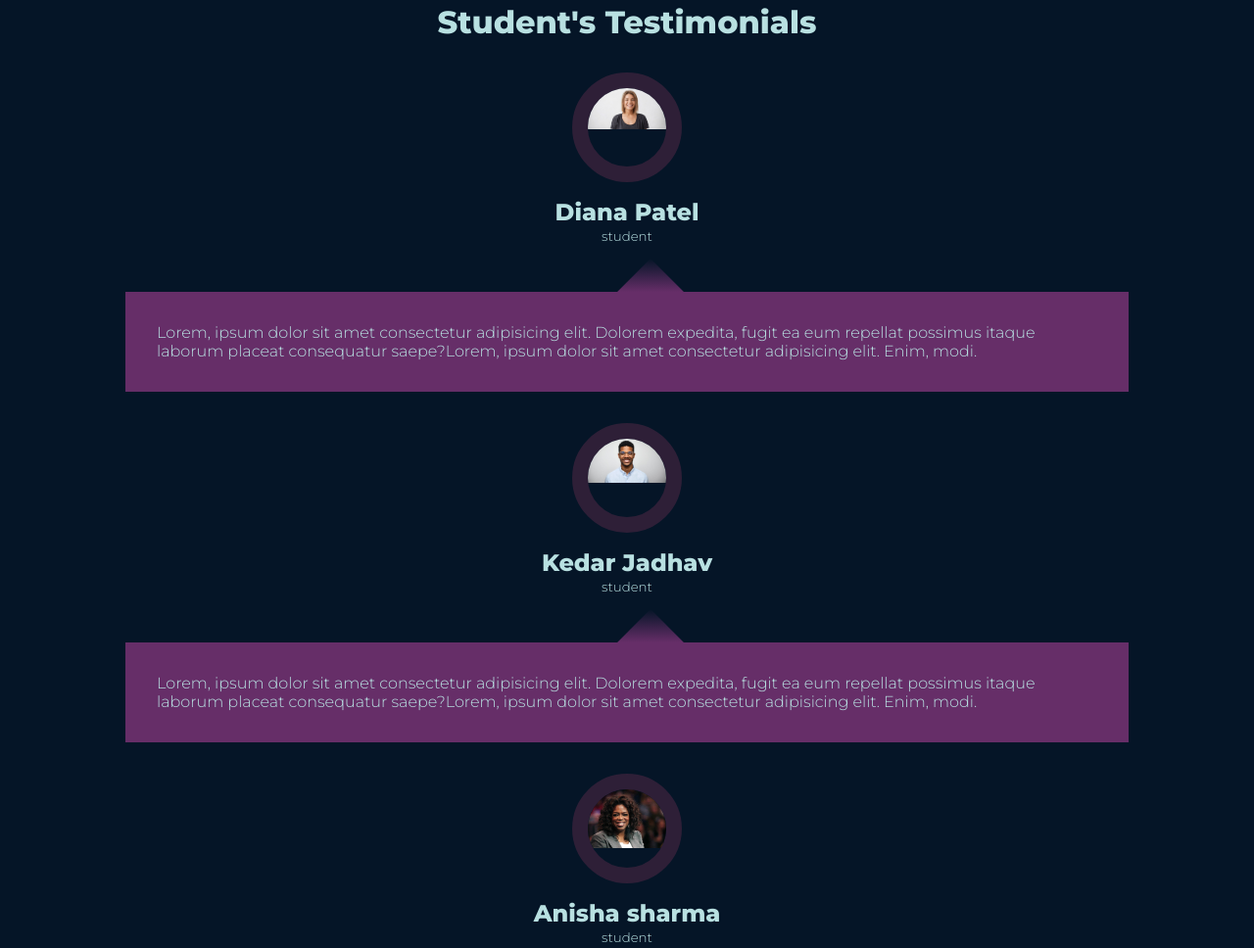
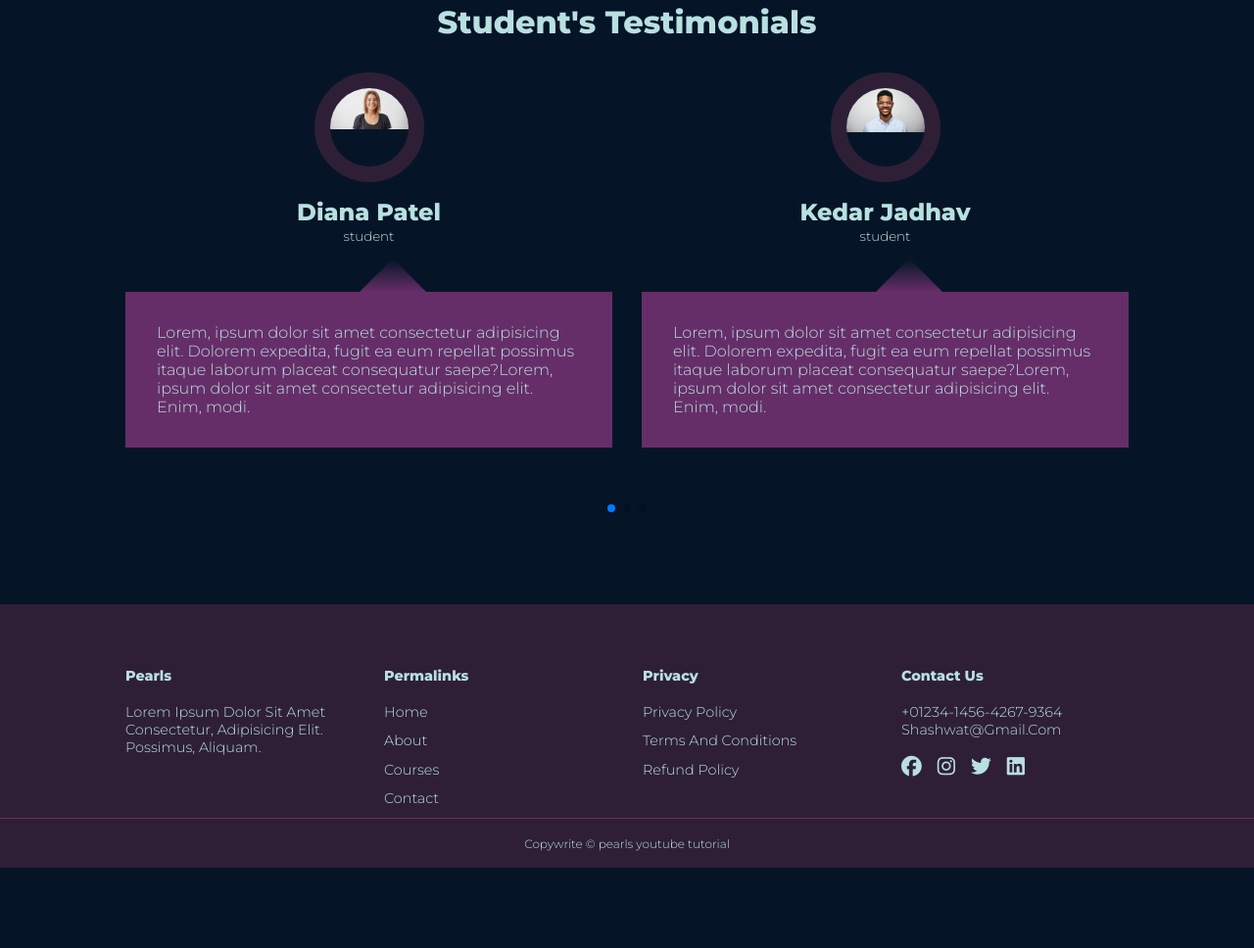
Before and after one commit to Resurrect19/Education-website, a plain HTML site: page index.html in a window 1280 px wide. Shown: the part 3277-4245 px from the top of the page at 98% size. After the commit the page ends 4163 px from the top, so only its background shows below. Drawn offline with nearby package versions, Linux system fonts and the light colour scheme; a web font is replaced by a local one.

Commit message:
Homepage

```diff
--- a/index.html
+++ b/index.html
@@ -13,6 +13,10 @@
     <link
         href="https://fonts.googleapis.com/css2?family=Bitter:wght@100&family=Libre+Baskerville&family=Lobster&family=Montserrat:wght@300;600;800;900&family=Poppins:wght@300;400&family=Roboto:wght@300&family=Tapestry&family=Ubuntu:wght@300&display=swap"
         rel="stylesheet">
+        <link
+  rel="stylesheet"
+  href="https://cdn.jsdelivr.net/npm/swiper@8/swiper-bundle.min.css"
+/>
 </head>
 
 <body>
@@ -202,10 +206,10 @@
             </article>
         </div>
     </section>
-    <section class="container testimonials_container">
+    <section class="container testimonials_container mySwiper">
         <h3>student's testimonials</h3>
-        <div>
-            <article class="testimonial">
+        <div class="swiper-wrapper">
+            <article class="testimonial swiper-slide">
                 <div class="avatar">
                     <img src="person/img1.jpg" alt="person">
                 </div>
@@ -217,7 +221,7 @@
                     <p>Lorem, ipsum dolor sit amet consectetur adipisicing elit. Dolorem expedita, fugit ea eum repellat possimus itaque laborum placeat consequatur saepe?Lorem, ipsum dolor sit amet consectetur adipisicing elit. Enim, modi.</p>
                 </div>
             </article>
-            <article class="testimonial">
+            <article class="testimonial swiper-slide">
                 <div class="avatar">
                     <img src="person/img2.jpg" alt="person">
                 </div>
@@ -229,7 +233,7 @@
                     <p>Lorem, ipsum dolor sit amet consectetur adipisicing elit. Dolorem expedita, fugit ea eum repellat possimus itaque laborum placeat consequatur saepe?Lorem, ipsum dolor sit amet consectetur adipisicing elit. Enim, modi.</p>
                 </div>
             </article>
-            <article class="testimonial">
+            <article class="testimonial swiper-slide">
                 <div class="avatar">
                     <img src="person/img3.jpg" alt="person">
                 </div>
@@ -241,7 +245,7 @@
                     <p>Lorem, ipsum dolor sit amet consectetur adipisicing elit. Dolorem expedita, fugit ea eum repellat possimus itaque laborum placeat consequatur saepe?Lorem, ipsum dolor sit amet consectetur adipisicing elit. Enim, modi.</p>
                 </div>
             </article>
-            <article class="testimonial">
+            <article class="testimonial swiper-slide">
                 <div class="avatar">
                     <img src="person/img4.jpg" alt="person">
                 </div>
@@ -255,12 +259,80 @@
             </article>
 
         </div>
+
+        <div class="swiper-pagination"></div>
     </section>
+    <footer>
+        <div class="container footer_container">
+            <div class="footer_1">
+                <a href="index.html" class="footer_logo"><h4>Pearls</h4></a>
+                <p>Lorem ipsum dolor sit amet consectetur, adipisicing elit. Possimus, aliquam.</p>
+            </div>
+            <div class="footer_2">
+                <h4>permalinks</h4>
+                <ul>
+                <li><a href="index.html">Home</a></li>
+                <li><a href="about.html">About</a></li>
+                <li><a href="courses.html">Courses</a></li>
+                <li><a href="contact.html">Contact</a></li>
+                </ul>
+            </div>
+            <div class="footer_3">
+                <h4>Privacy</h4>
+                <ul class="privacy">
+                    <li><a href="#">Privacy Policy</a></li>
+                    <li><a href="#"> Terms and Conditions</a></li>
+                    <li><a href="#">Refund Policy</a></li>
+                </ul>
+            </div>
+            <div class="footer_4">
+                <h4>Contact Us</h4>
+                <div>
+                    <p>+01234-1456-4267-9364</p>
+                    <p>shashwat@gmail.com</p>
+                </div>
+
+            <ul class="footer_social">
+                <li>
+                    <a href="#"><i class="fa-brands fa-facebook"></i></a>
+                </li>
+                <li>
+                    <a href="#"><i class="fa-brands fa-instagram"></i></a>
+                </li>
+                <li>
+                    <a href="#"><i class="fa-brands fa-twitter"></i></a>
+                </li>
+                <li>
+                    <a href="#"><i class="fa-brands fa-linkedin"></i></a>
+                </li>
+            </ul>
+            </div>
+        </div>
+        <div class="footer_copywrite">
+            <small>Copywrite &copy; pearls youtube tutorial</small>
+        </div>
+    </footer>
 
 
 
 
     <script src="script.js"></script>
+    <script src="https://cdn.jsdelivr.net/npm/swiper@8/swiper-bundle.min.js"></script>
+    <script>
+        var swiper = new Swiper(".mySwiper", {
+          slidesPerView: 1,
+          spaceBetween: 30,
+          pagination: {
+            el: ".swiper-pagination",
+            clickable: true,
+          },
+          breakpoints:{
+            600: {
+                slidesPerView:2
+            }
+          }
+        });
+      </script>
 </body>
 
 </html>
--- a/style.css
+++ b/style.css
@@ -299,3 +299,38 @@ header{
     top: -1.5rem;
     transform: rotate(45deg);
 }
+footer{
+    background-color: var(--magenta);
+    padding-top: 4rem;
+    font-size: 0.9rem;
+
+}
+.footer_container{
+    display: grid;
+    grid-template-columns: repeat(4, 1fr);
+    gap: 2rem;
+    text-transform: capitalize;
+}
+.footer_container > div h4{
+    margin-bottom:1.2rem;
+}
+.footer_1 p{
+    margin-bottom: 2rem;
+}
+footer ul li{
+    margin-bottom: 0.7rem;
+}
+footer ul li:hover{
+    text-decoration: underline;
+}
+.footer_social{
+    display: flex;
+    gap: 1rem;
+    margin-top: 1rem;
+    font-size: 1.3rem;
+}
+.footer_copywrite{
+    padding: 1rem 0;
+    text-align: center;
+    border-top: 1px solid var(--bright-purple);
+}
```
